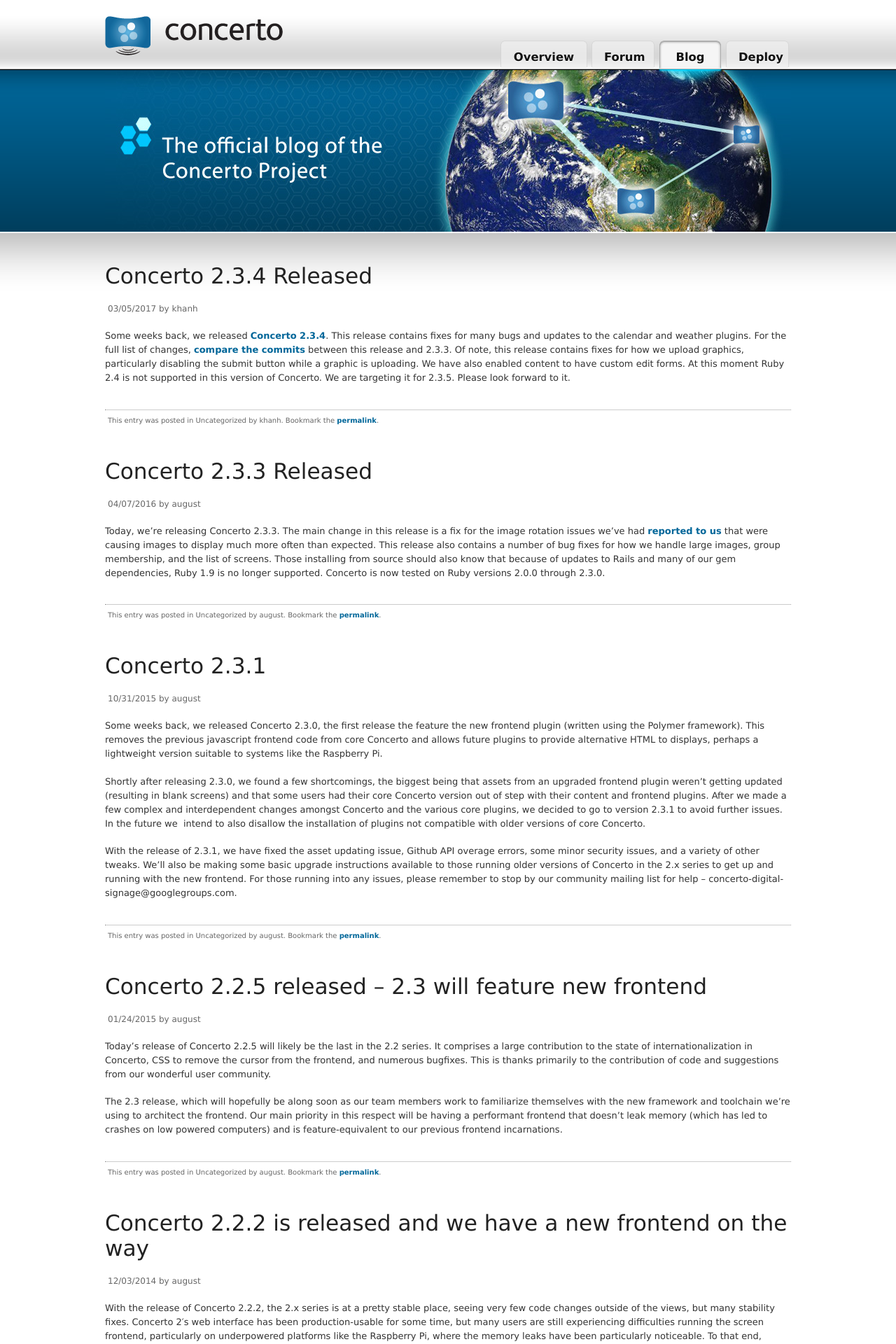
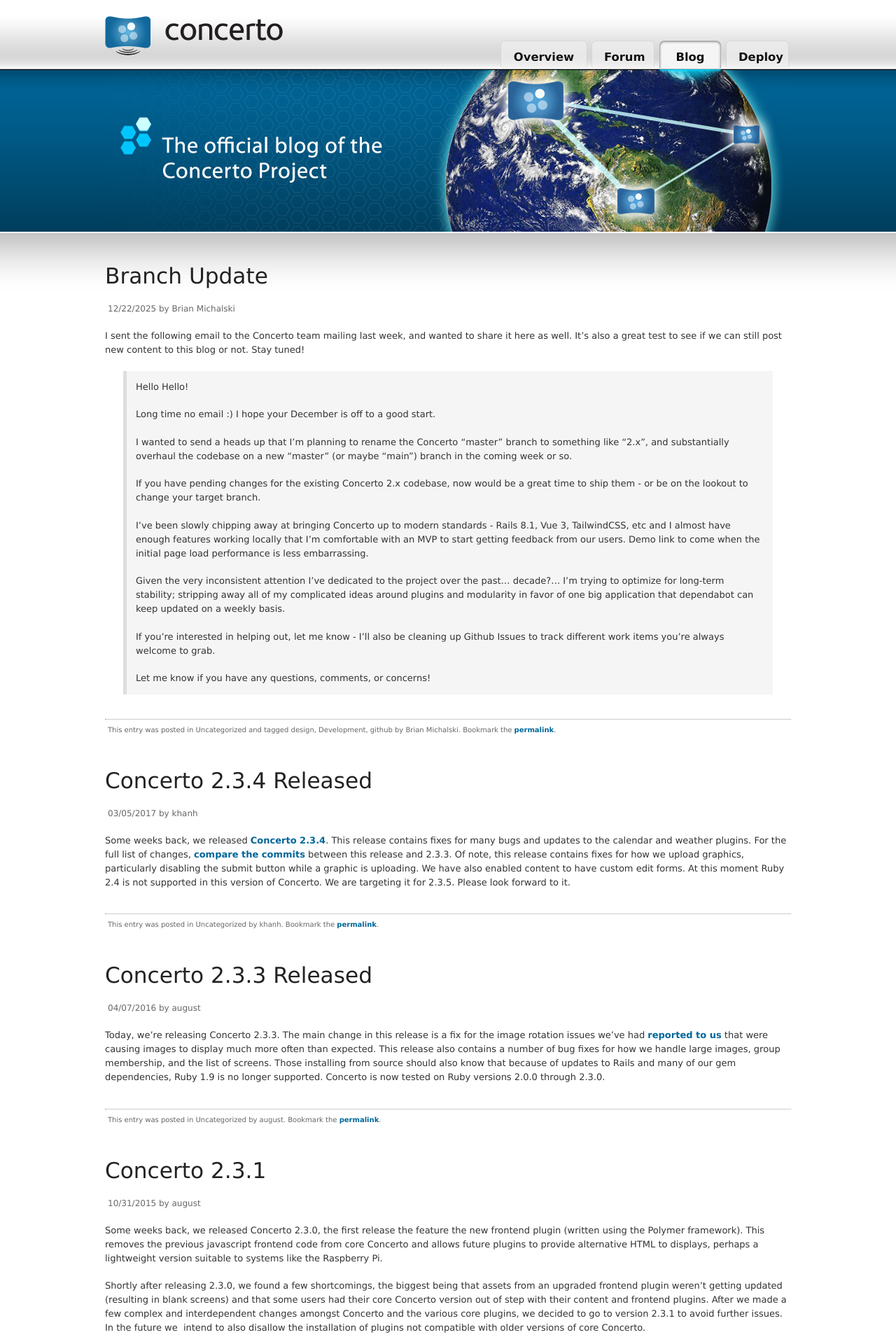
Before and after one commit to concerto/concerto-signage.org, a Jekyll site: the page built from blog/index.html, in a window 1280 px wide. Shown: the top 1920 px of the page at 70% size. Built offline with Jekyll 4.4.1, drawn with Linux system fonts in a browser that asks for light colours; the list of posts is cut into pages by our own code; some of the changed text lies outside the part shown.

Commit message:
Blog post about the upcoming branching work.

```diff
--- /dev/null
+++ b/_posts/2025-12-22-branch-update.md
@@ -0,0 +1,46 @@
+---
+id: 221
+title: Branch Update
+date: 2025-12-22T23:45:00+00:00
+author: Brian Michalski
+layout: post
+guid: http://www.concerto-signage.org/blog/?p=221
+permalink: /blog/2025/12/22/branch-update
+categories:
+  - Uncategorized
+tags:
+  - design
+  - Development
+  - github
+---
+
+I sent the following email to the Concerto team mailing last week, and
+wanted to share it here as well. It's also a great test to see if we can
+still post new content to this blog or not.  Stay tuned!
+
+> Hello Hello!
+>
+> Long time no email :) I hope your December is off to a good start.
+>
+> I wanted to send a heads up that I'm planning to rename the Concerto "master"
+> branch to something like "2.x", and substantially overhaul the codebase on a new
+> "master" (or maybe "main") branch in the coming week or so.
+>
+> If you have pending changes for the existing Concerto 2.x codebase, now would be
+> a great time to ship them - or be on the lookout to change your target branch.
+>
+> I've been slowly chipping away at bringing Concerto up to modern standards -
+> Rails 8.1, Vue 3, TailwindCSS, etc and I almost have enough features working
+> locally that I'm comfortable with an MVP to start getting feedback from our
+> users. Demo link to come when the initial page load performance is less
+> embarrassing.
+>
+> Given the very inconsistent attention I've dedicated to the project over the
+> past... decade?... I'm trying to optimize for long-term stability; stripping
+> away all of my complicated ideas around plugins and modularity in favor of one
+> big application that dependabot can keep updated on a weekly basis.
+>
+> If you're interested in helping out, let me know - I'll also be cleaning up
+> Github Issues to track different work items you're always welcome to grab.
+>
+> Let me know if you have any questions, comments, or concerns!
--- a/assets/css/main.scss
+++ b/assets/css/main.scss
@@ -794,3 +794,16 @@
   .no-js {
     width: 60%;
   }
+
+/* Blockquote styling for email/quotes */
+blockquote {
+  background: #f5f5f5;
+  margin: 1.5em 2em;
+  padding: 1em;
+  border-left: 5px solid #ddd;
+  color: #555;
+}
+
+blockquote p:last-child {
+  margin-bottom: 0;
+}
```
